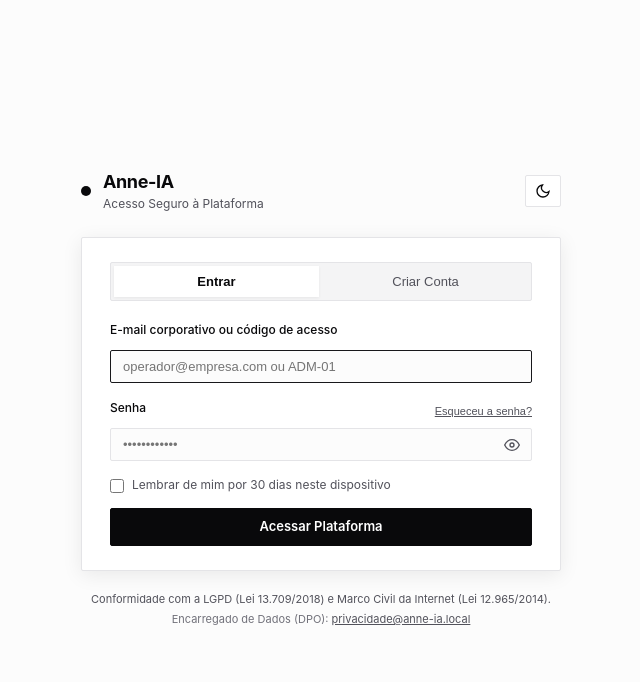
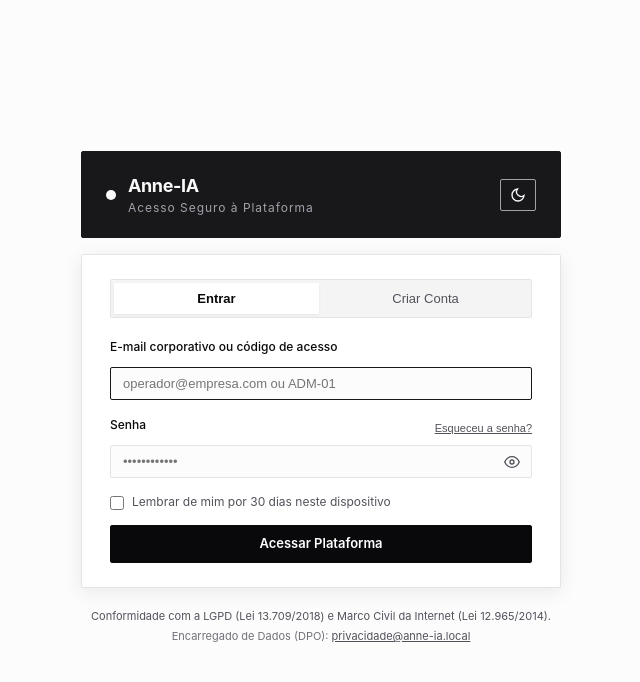
Before and after one commit to fabiobrizotti/Anne-IA, a website: page dashboard/public/login.html in a window 1280 px wide. Shown: the whole page, without its empty margins (319-959 px from the left). Drawn offline with Linux system fonts and the light colour scheme.

Commit message:
feat(dashboard): alinha tela de login ao console institucional

```diff
--- a/dashboard/public/login.html
+++ b/dashboard/public/login.html
@@ -11,7 +11,7 @@
 <body class="login-body">
   <div class="login-container">
     <!-- Topbar / Branding & Tema -->
-    <header class="login-header">
+    <header class="login-header brand-bar">
       <div class="brand">
         <span class="logo-dot"></span>
         <div>
--- a/dashboard/public/style.css
+++ b/dashboard/public/style.css
@@ -1895,7 +1895,42 @@ input:checked + .slider:before {
   display: flex;
   justify-content: space-between;
   align-items: center;
-  padding-bottom: 8px;
+  gap: 16px;
+  padding: 20px 24px;
+  border: 1px solid var(--border);
+  border-radius: var(--radius);
+}
+
+.login-header.brand-bar {
+  border-color: var(--brand-bar-bg);
+}
+
+.login-header .brand h1 {
+  color: var(--brand-bar-text);
+  font-size: 18px;
+  font-weight: 700;
+  letter-spacing: -0.4px;
+}
+
+.login-header .subtitle {
+  color: var(--brand-bar-muted);
+  font-size: 12px;
+}
+
+.login-header .logo-dot {
+  background-color: var(--brand-bar-text);
+}
+
+.login-header .btn-secondary {
+  background-color: transparent;
+  border-color: var(--brand-bar-muted);
+  color: var(--brand-bar-text);
+}
+
+.login-header .btn-secondary:hover {
+  background-color: var(--bg-hover);
+  border-color: var(--brand-bar-text);
+  color: var(--text-main);
 }
 
 .login-card {
```
Also changed, not shown: dashboard/tests/theme.test.js (+16 -0 lines).
